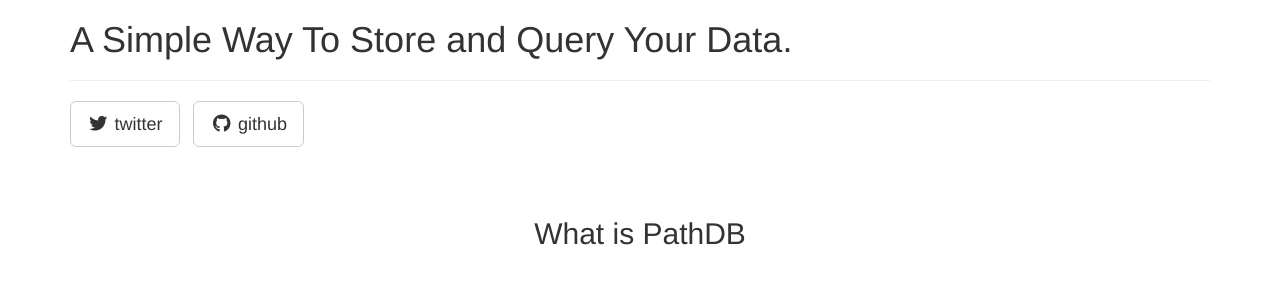
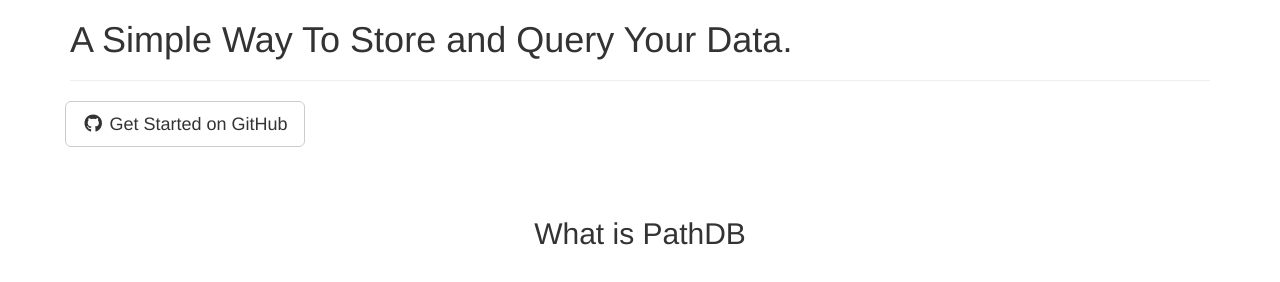
Before and after one commit to maxsumrall/PathDB, a Jekyll site: the page built from _posts/2014-09-21-services-1.markdown, in a window 1280 px wide. Shown: the top 282 px of the page. Built offline with Jekyll 4.4.1, drawn with Linux system fonts in a browser that asks for light colours; nearby versions of some CDN libraries; library files that are not in the unit come from our copies.

Commit message:
update links in header to github only.

```diff
--- a/_includes/header.html
+++ b/_includes/header.html
@@ -43,11 +43,12 @@
 						<h3>{{ page.subTitle }}</h3>
 						<hr class="intro-divider">
 						<ul class="list-inline intro-social-buttons">
-							{% for social in site.social %}
-							<li>
-								<a href="{{ social.url }}" class="btn btn-default btn-lg"><i class="fa fa-{{ social.title }} fa-fw"></i> <span class="network-name">{{ social.title }}</span></a>
-							</li>
-							{% endfor %}
+                            <a href="https://www.github.com/maxsumrall/pathdb" class="btn btn-default btn-lg"><i class="fa fa-github fa-fw"></i> <span class="network-name">Get Started on GitHub</span></a>
+							<!--{% for social in site.social %}-->
+							<!--<li>-->
+								<!--<a href="{{ social.url }}" class="btn btn-default btn-lg"><i class="fa fa-{{ social.title }} fa-fw"></i> <span class="network-name">{{ social.title }}</span></a>-->
+							<!--</li>-->
+							<!--{% endfor %}-->
 						</ul>
 					</div>
 				</div>
```
